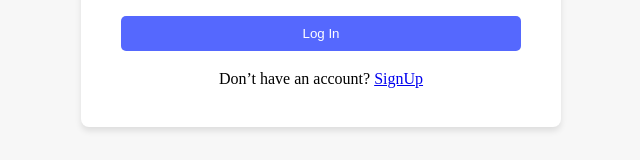
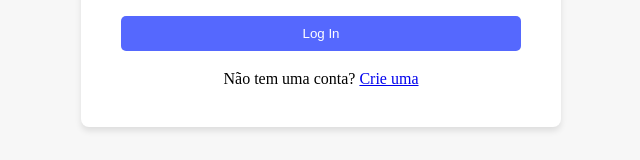
Before and after one commit to oliveiratullio/imposto-de-renda-react, a React (Vite) app: page /signin in a window 1280 px wide. Shown: the part 438-598 px from the top of the page, without its empty margins (319-959 px from the left). Built offline with nearby package versions, Linux system fonts and the light colour scheme.

Commit message:
Update SignInPage.tsx

```diff
--- a/src/pages/AuthPages/SignInPage/SignInPage.tsx
+++ b/src/pages/AuthPages/SignInPage/SignInPage.tsx
@@ -61,7 +61,7 @@ const SignInPage = () => {
                     <Button type="submit" disabled={isDisabled}>Log In</Button>
                 </form>
                 <p style={{ textAlign: 'center', marginTop: '20px' }}>
-                    Don’t have an account? <a href="/register">SignUp</a>
+                    Não tem uma conta? <a href="/signup">Crie uma</a>
                 </p>
             </FormBox>
         </Container>
```
